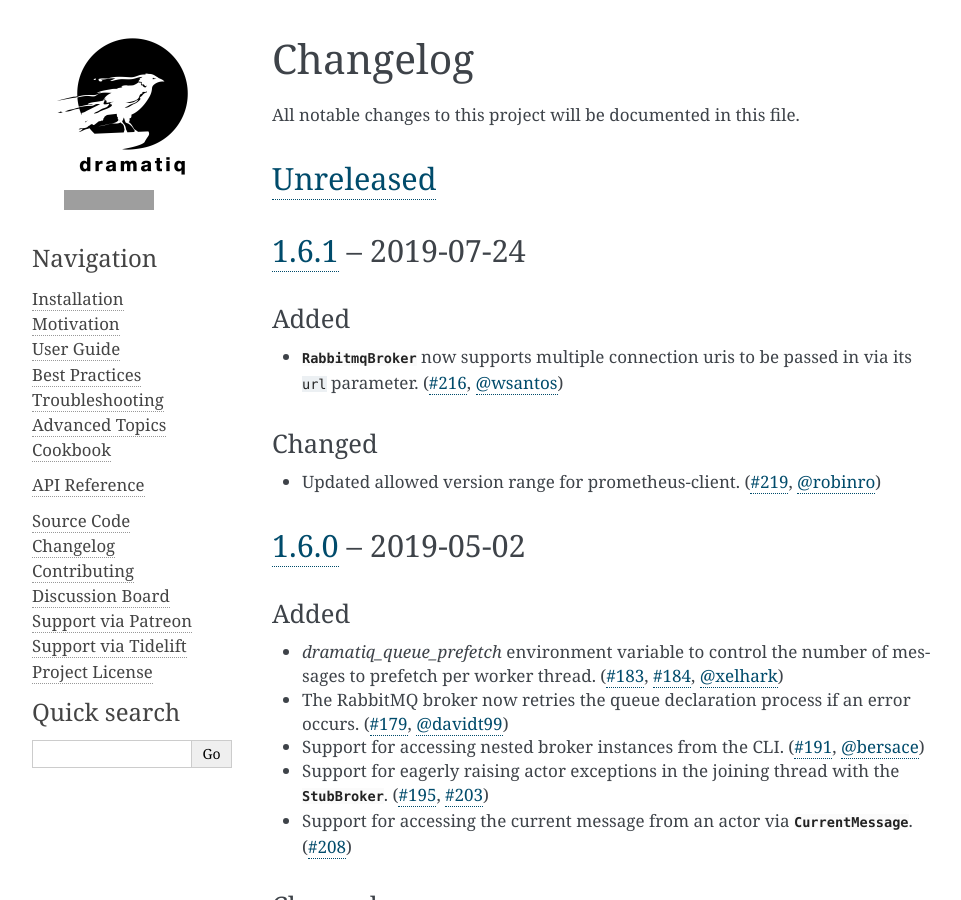
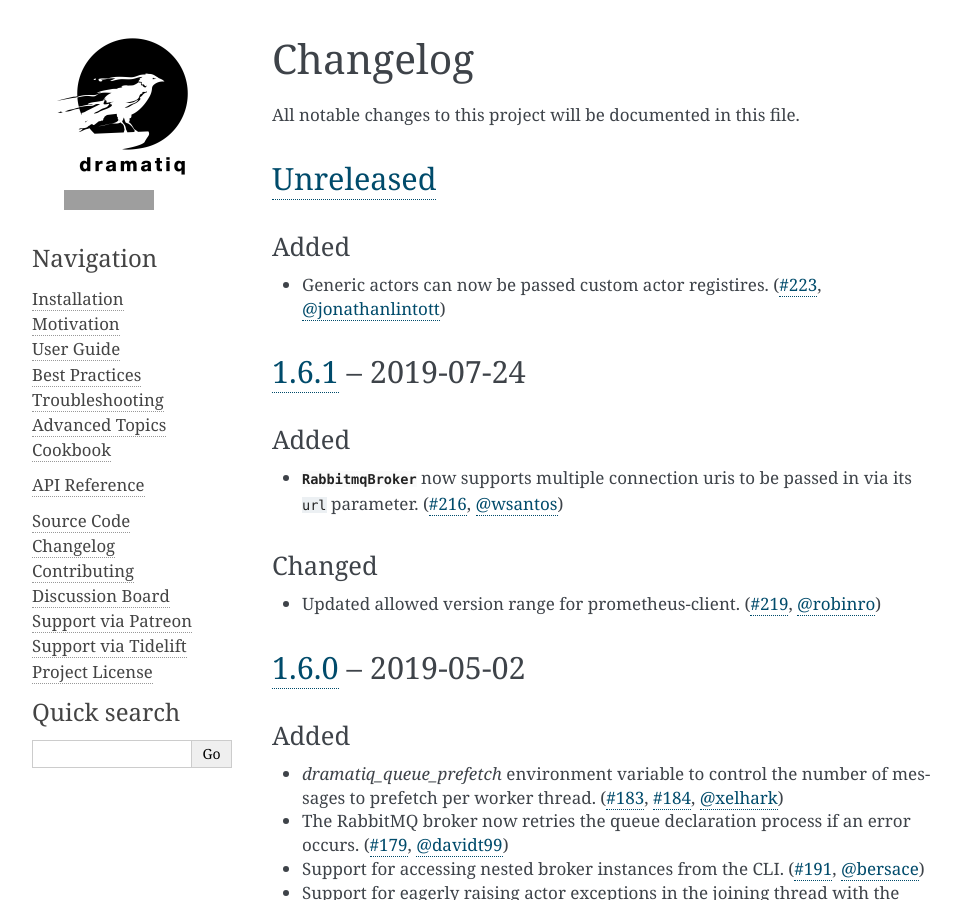
Before and after one commit to Bogdanp/dramatiq, a Sphinx documentation site: the page built from docs/source/changelog.rst, in a window 1280 px wide and 900 px high, cut to the strip 0-900 px from the top of the window. Shown: the whole strip, without its empty margins (148-1109 px from the left). Built offline with Sphinx 7.4.7, drawn with Linux system fonts in a browser that asks for light colours; grey boxes are pictures that could not be loaded.

Commit message:
doc: update changelog

```diff
--- a/docs/source/changelog.rst
+++ b/docs/source/changelog.rst
@@ -8,6 +8,15 @@ All notable changes to this project will be documented in this file.
 
 `Unreleased`_
 -------------
+
+Added
+^^^^^
+
+* Generic actors can now be passed custom actor registires.  (`#223`_, `@jonathanlintott`_)
+
+.. _#223: https://github.com/Bogdanp/dramatiq/pull/223
+.. _@jonathanlintott: https://github.com/jonathanlintott
+
 
 `1.6.1`_ -- 2019-07-24
 ----------------------
```
